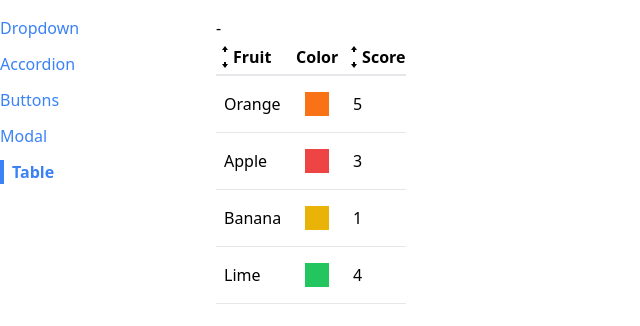
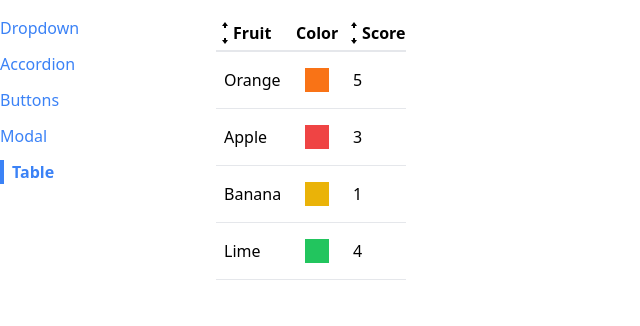
Before and after one commit to Atman-Shah/Modern-React-with-Redux, a React (Create React App) app in the folder 6. comps/: page /table in a window 1280 px wide. Shown: the top 326 px of the page, without its empty margins (0-640 px from the left). Built offline with nearby package versions, Linux system fonts and the light colour scheme.

Commit message:
274th Video - Resetting Sort Order

```diff
--- a/6. comps/src/components/SortableTable.js
+++ b/6. comps/src/components/SortableTable.js
@@ -8,6 +8,12 @@
   const [sortBy, setSortBy] = useState(null);
 
   const handleClick = (label) => {
+    if (sortBy && label !== sortBy) {
+      setSortOrder("asc");
+      setSortBy(label);
+      return;
+    }
+
     if (sortOrder === null) {
       setSortOrder("asc");
       setSortBy(label);
@@ -28,7 +34,10 @@
     return {
       ...column,
       header: () => (
-        <th className="cursor-pointer hover:bg-gray-100" onClick={() => handleClick(column.label)}>
+        <th
+          className="cursor-pointer hover:bg-gray-100"
+          onClick={() => handleClick(column.label)}
+        >
           <div className="flex items-center">
             {getIcons(column.label, sortBy, sortOrder)}
             {column.label}
@@ -55,12 +64,7 @@
     });
   }
 
-  return (
-    <div>
-      {sortOrder} - {sortBy}
-      <Table {...props} data={sortedData} config={updatedConfig} />
-    </div>
-  );
+  return <Table {...props} data={sortedData} config={updatedConfig} />;
 }
 
 function getIcons(label, sortBy, sortOrder) {
```
